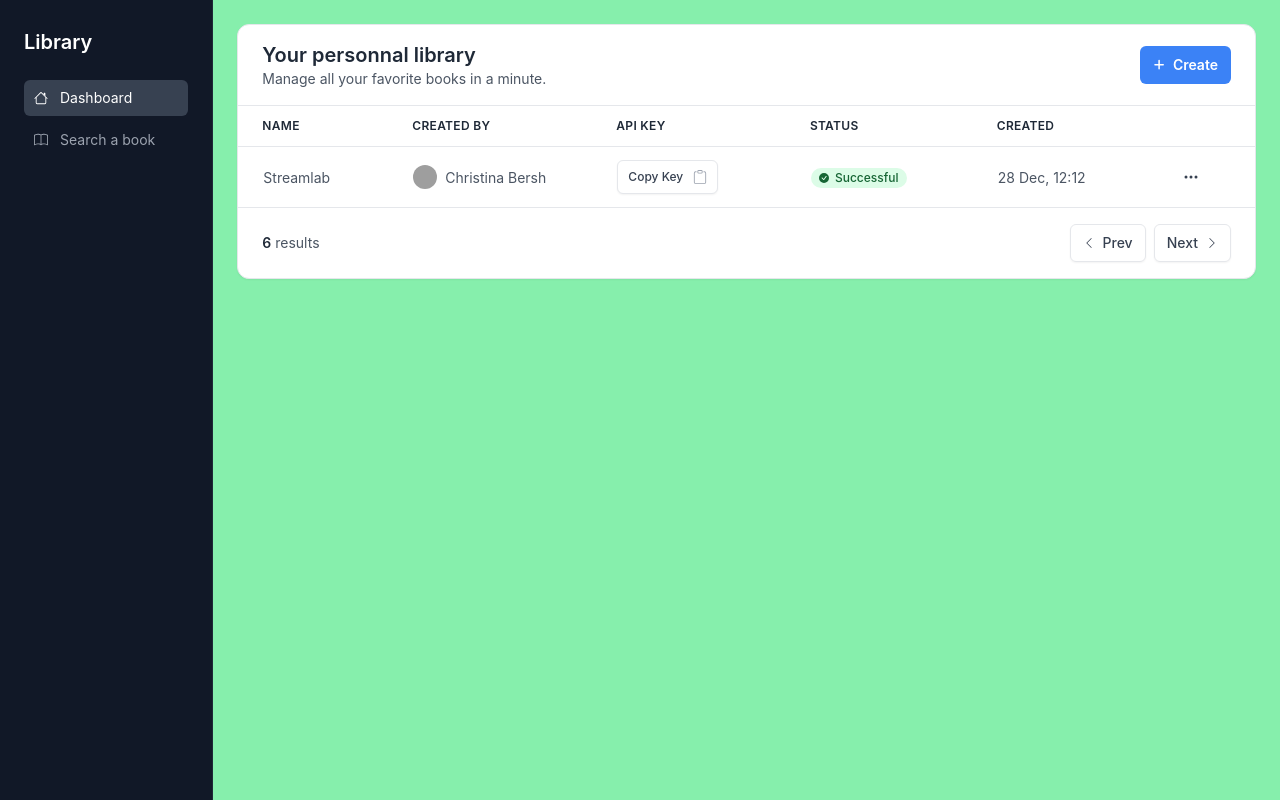
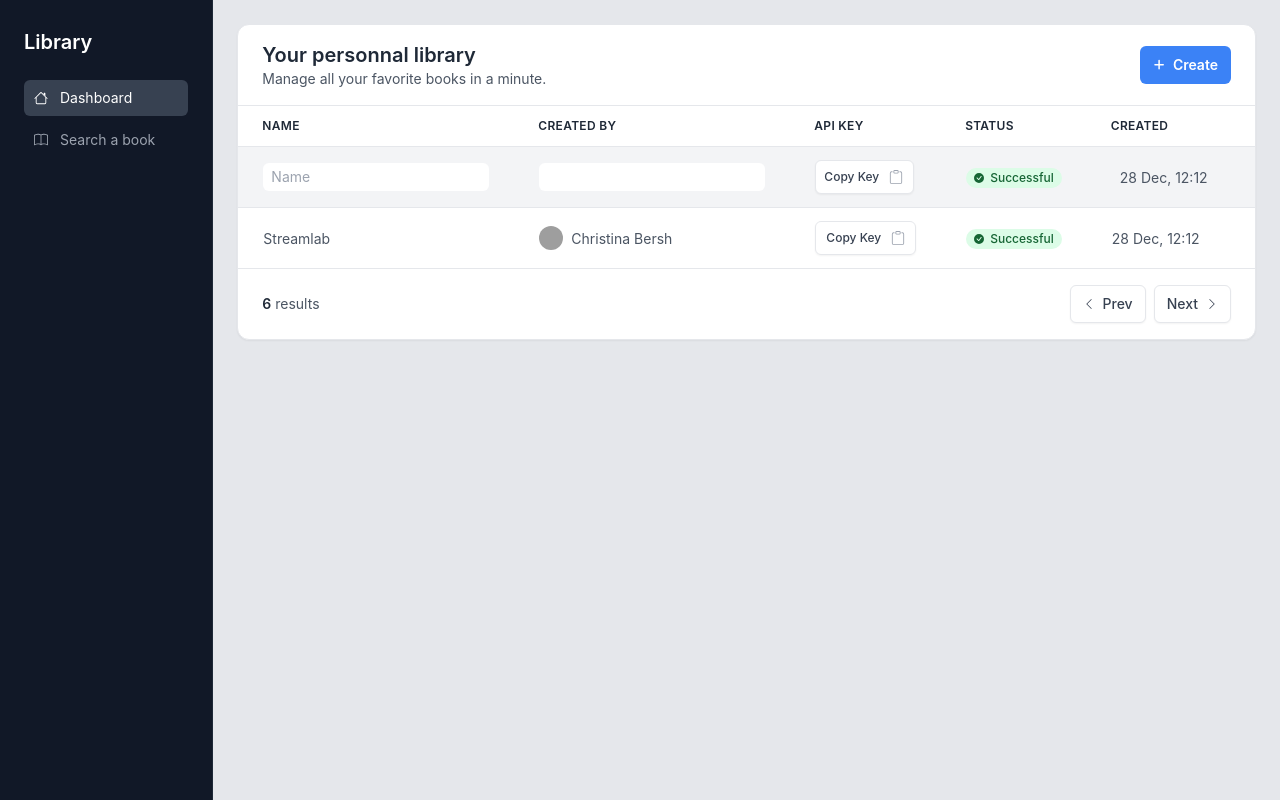
Before and after one commit to williambaele/redux-books, a React (Create React App) app: page / in a window 1280 px wide. Built offline with nearby package versions, Linux system fonts and the light colour scheme; grey boxes are pictures that could not be loaded.

Commit message:
added row

```diff
--- a/src/App.js
+++ b/src/App.js
@@ -9,10 +9,10 @@ function App() {
 
   return (
     <div className="flex flex-col h-screen md:flex-wrap">
-      <div className="max-w-full bg-purple-300 md:w-1/6 h-content">
+      <div className="max-w-full bg-gray-300 md:w-1/6 h-content">
         <Navbar  activeMenu={activeMenu} setActiveMenu={setActiveMenu} />
       </div>
-      <div className="w-full h-full bg-green-300 md:w-5/6">
+      <div className="w-full h-full bg-gray-200 md:w-5/6">
         {activeMenu === "dashboard" ? <Table /> : <SearchBook />}
       </div>
     </div>
--- /dev/null
+++ b/src/components/NewRow.js
@@ -0,0 +1,89 @@
+import React from "react";
+
+const NewRow = () => {
+  return (
+    <tr className="bg-gray-100">
+      <td class="h-px w-px whitespace-nowrap">
+        <div class="px-6 py-3">
+          <input
+            type="text"
+            class="text-sm text-gray-600 py-1 pl-2 rounded-md outline-none"
+            placeholder="Name"
+          />
+        </div>
+      </td>
+      <td class="h-px w-px whitespace-nowrap">
+        <div class="px-6 py-3">
+          <input type="text" class="text-sm text-gray-600 py-1 pl-2 rounded-md outline-none" />
+        </div>
+      </td>
+      <td class="h-px w-px whitespace-nowrap">
+        <div class="px-6 py-3">
+          <button
+            type="button"
+            class="inline-flex flex-shrink-0 justify-center items-center gap-x-2.5 py-2 px-2.5 rounded-md border font-medium bg-white text-gray-700 shadow-sm align-middle hover:bg-gray-50 focus:outline-none focus:ring-2 focus:ring-gray-400 focus:ring-offset-2 focus:ring-offset-white transition-all text-xs dark:bg-gray-800 dark:hover:bg-slate-800 dark:border-gray-700 py-1 pl-2 rounded-md outline-none dark:hover:text-white dark:focus:ring-gray-700 dark:focus:ring-offset-gray-800"
+          >
+            Copy Key
+            <svg
+              class="h-3.5 w-3.5 text-gray-400"
+              xmlns="http://www.w3.org/2000/svg"
+              width="16"
+              height="16"
+              fill="currentColor"
+              viewBox="0 0 16 16"
+            >
+              <path d="M4 1.5H3a2 2 0 0 0-2 2V14a2 2 0 0 0 2 2h10a2 2 0 0 0 2-2V3.5a2 2 0 0 0-2-2h-1v1h1a1 1 0 0 1 1 1V14a1 1 0 0 1-1 1H3a1 1 0 0 1-1-1V3.5a1 1 0 0 1 1-1h1v-1z" />
+              <path d="M9.5 1a.5.5 0 0 1 .5.5v1a.5.5 0 0 1-.5.5h-3a.5.5 0 0 1-.5-.5v-1a.5.5 0 0 1 .5-.5h3zm-3-1A1.5 1.5 0 0 0 5 1.5v1A1.5 1.5 0 0 0 6.5 4h3A1.5 1.5 0 0 0 11 2.5v-1A1.5 1.5 0 0 0 9.5 0h-3z" />
+            </svg>
+          </button>
+        </div>
+      </td>
+      <td class="h-px w-px whitespace-nowrap">
+        <div class="px-6 py-3">
+          <span class="inline-flex items-center gap-1.5 py-0.5 px-2 rounded-full text-xs font-medium bg-green-100 text-green-800 dark:bg-green-900 dark:text-green-200">
+            <svg
+              class="w-2.5 h-2.5"
+              xmlns="http://www.w3.org/2000/svg"
+              width="16"
+              height="16"
+              fill="currentColor"
+              viewBox="0 0 16 16"
+            >
+              <path d="M16 8A8 8 0 1 1 0 8a8 8 0 0 1 16 0zm-3.97-3.03a.75.75 0 0 0-1.08.022L7.477 9.417 5.384 7.323a.75.75 0 0 0-1.06 1.06L6.97 11.03a.75.75 0 0 0 1.079-.02l3.992-4.99a.75.75 0 0 0-.01-1.05z" />
+            </svg>
+            Successful
+          </span>
+        </div>
+      </td>
+      <td class="h-px w-px whitespace-nowrap">
+        <div class="px-6 py-3">
+          <span class="text-sm text-gray-600 py-1 pl-2 rounded-md outline-none">
+            28 Dec, 12:12
+          </span>
+        </div>
+      </td>
+      <td class="h-px w-px whitespace-nowrap">
+        <div class="px-6 py-3">
+          <a
+            class="py-1 px-2 inline-flex justify-center items-center gap-2 rounded-md border border-transparent font-semibold bg-blue-500 text-white hover:bg-blue-600 focus:outline-none focus:ring-2 focus:ring-blue-500 focus:ring-offset-2 transition-all text-sm dark:focus:ring-offset-gray-800"
+            href="/"
+          >
+            <svg
+              xmlns="http://www.w3.org/2000/svg"
+              width="16"
+              height="16"
+              fill="#FFFFFF"
+              class="bi bi-check-lg"
+              viewBox="0 0 16 16"
+            >
+              <path d="M12.736 3.97a.733.733 0 0 1 1.047 0c.286.289.29.756.01 1.05L7.88 12.01a.733.733 0 0 1-1.065.02L3.217 8.384a.757.757 0 0 1 0-1.06.733.733 0 0 1 1.047 0l3.052 3.093 5.4-6.425a.247.247 0 0 1 .02-.022Z" />
+            </svg>
+            Save
+          </a>
+        </div>
+      </td>
+    </tr>
+  );
+};
+
+export default NewRow;
--- a/src/components/Table.js
+++ b/src/components/Table.js
@@ -1,5 +1,6 @@
 import React from "react";
 import Row from "./Row.js"
+import NewRow from "./NewRow.js";
 
 const Table = () => {
   const headings = ["Name", "Created by", "API key", "Status", "Created"];
@@ -63,6 +64,7 @@ const Table = () => {
                     </tr>
                   </thead>
                   <tbody class="divide-y divide-gray-200 dark:divide-gray-700">
+                    <NewRow/>
                     <Row />
                   </tbody>
                 </table>
```
